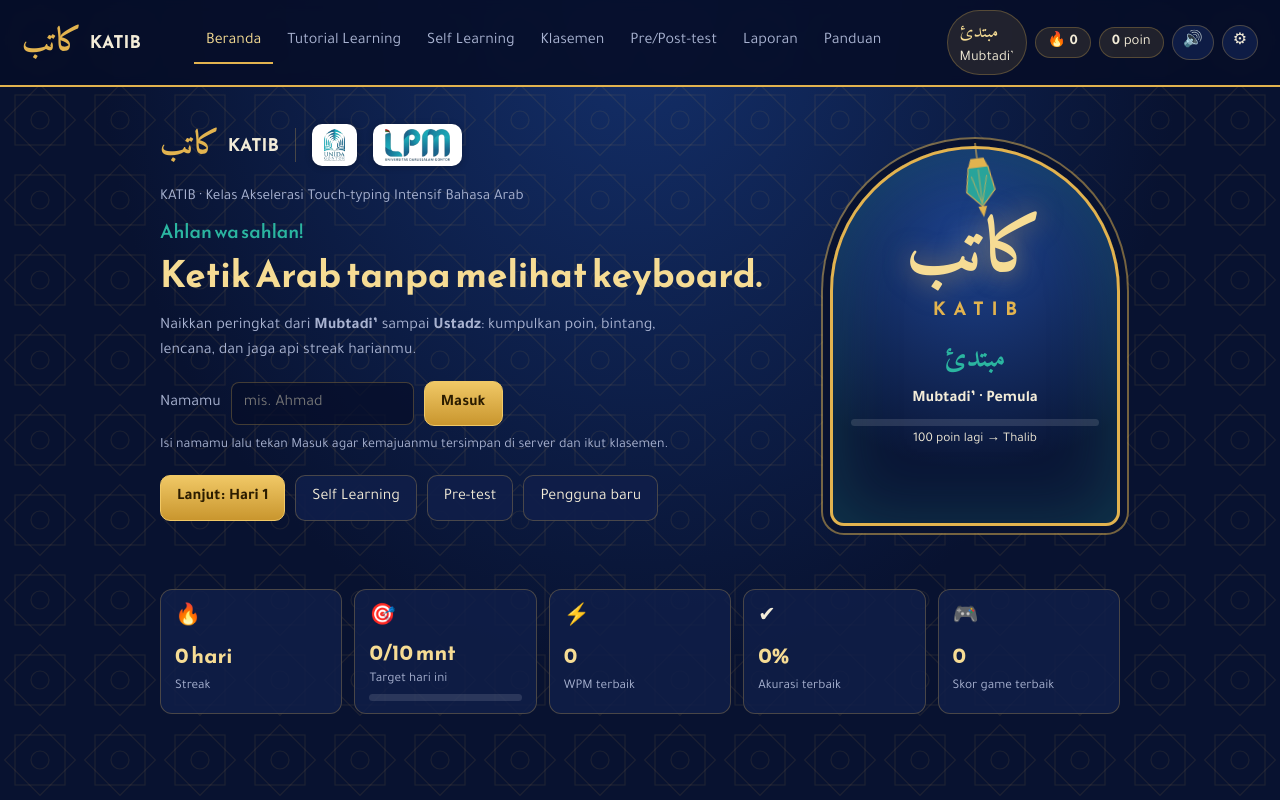
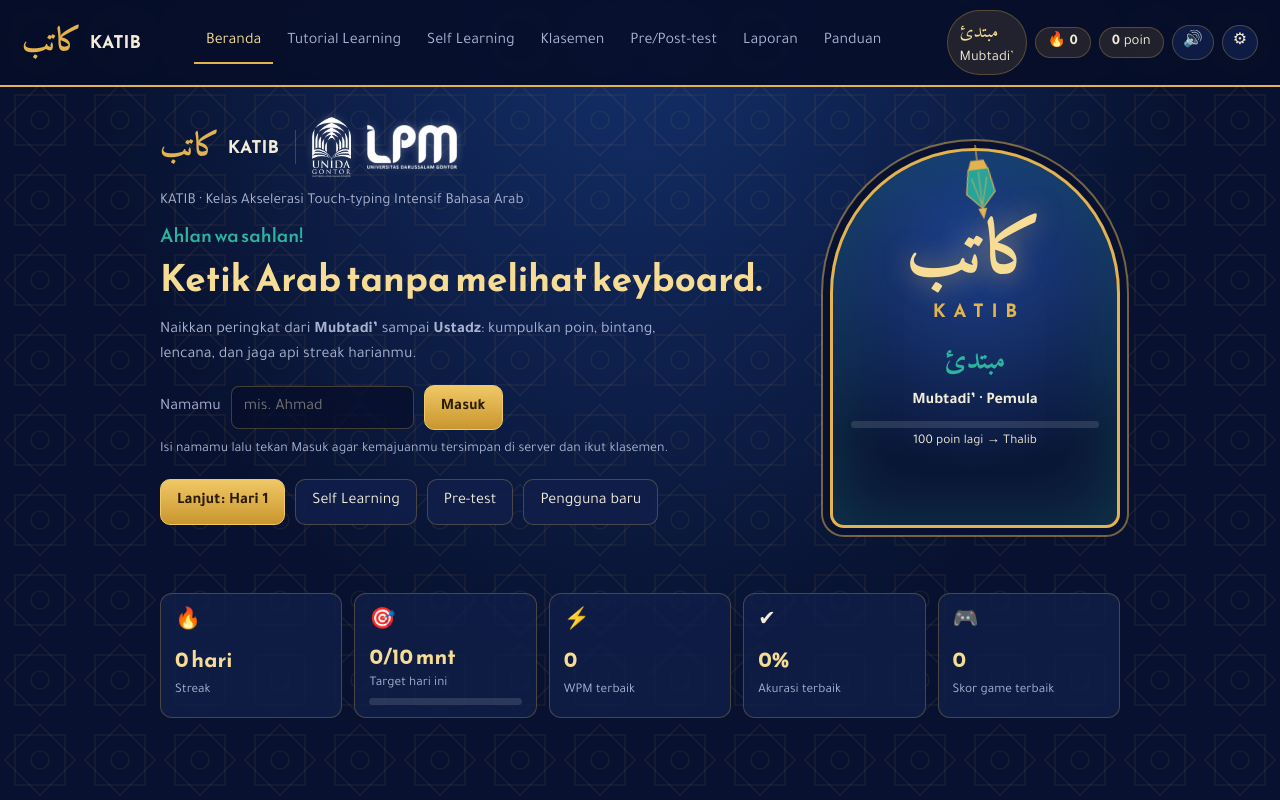
Before and after one commit to msyafiqakmal2-oss/Typing-Arabic-By-WaliSongo, a plain HTML site: page index.html in a window 1280 px wide. Shown: the top 800 px of the page. Drawn offline with Linux system fonts and the light colour scheme.

Commit message:
Logo UNIDA dan LPM tanpa kotak

```diff
--- a/css/style.css
+++ b/css/style.css
@@ -159,6 +159,7 @@ table.board{width:100%;border-collapse:collapse;background:var(--card);border:1p
 
 .cal-sub{font:700 1.15rem "Reem Kufi",Tajawal,sans-serif;letter-spacing:.42em;padding-left:.42em;color:var(--gold);margin:-6px 0 4px}
 
-/* logo diberi alas putih agar tetap terbaca di latar biru tua (logo umumnya berwarna gelap) */
-.logo-slot img{background:#fff;padding:5px 12px;border-radius:10px;box-shadow:0 1px 6px rgba(0,0,0,.25)}
-.top .logo-slot img{padding:3px 8px;border-radius:8px}
+/* logo UNIDA & LPM tanpa alas: dibuat putih polos agar terbaca di latar biru tua */
+.logo-slot[data-logo="unida"] img,.logo-slot[data-logo="lpm"] img{background:none;padding:0;border-radius:0;box-shadow:none;filter:brightness(0) invert(1) drop-shadow(0 0 4px rgba(255,255,255,.25))}
+.logo-slot[data-logo="unida"] img{height:60px}
+.logo-slot[data-logo="lpm"] img{height:44px}
```
